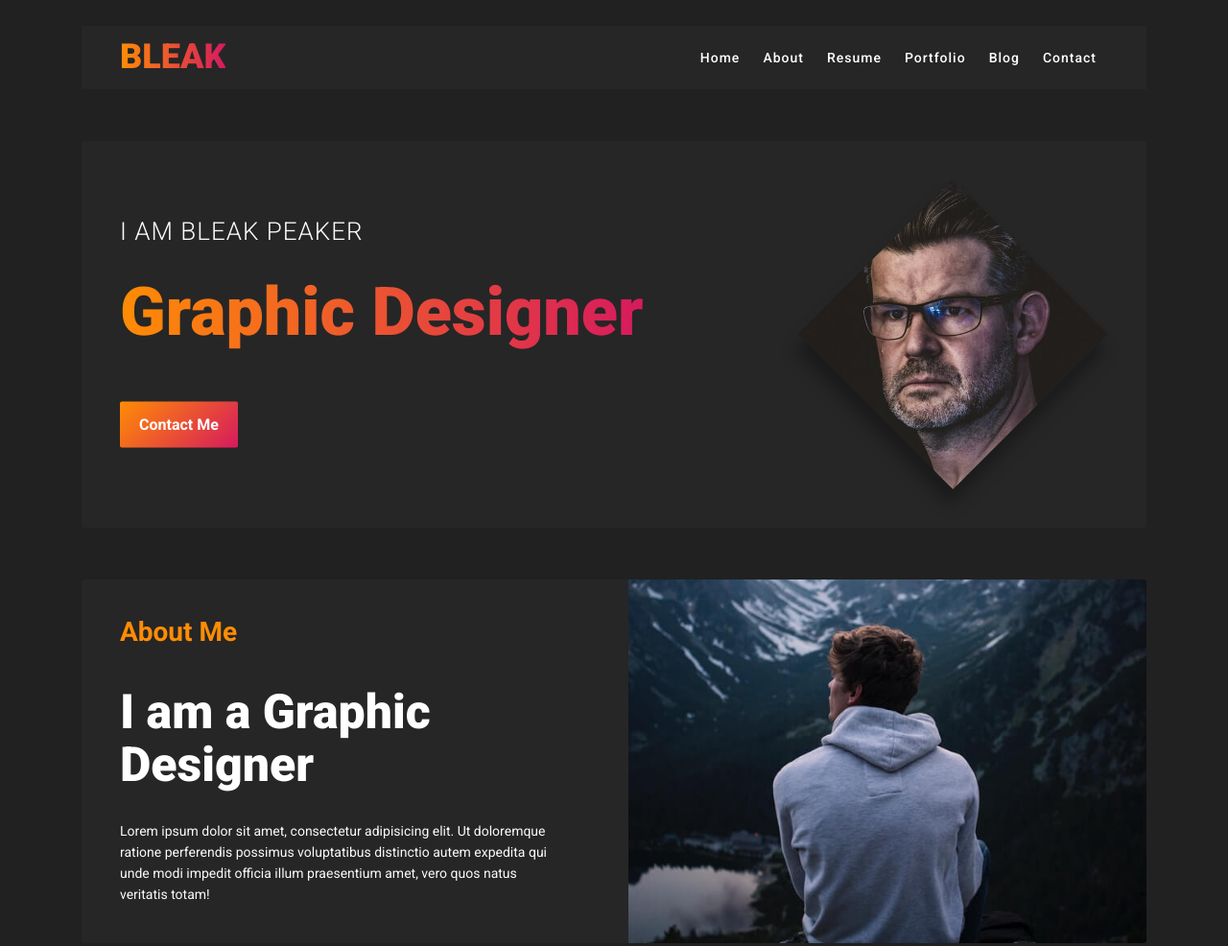
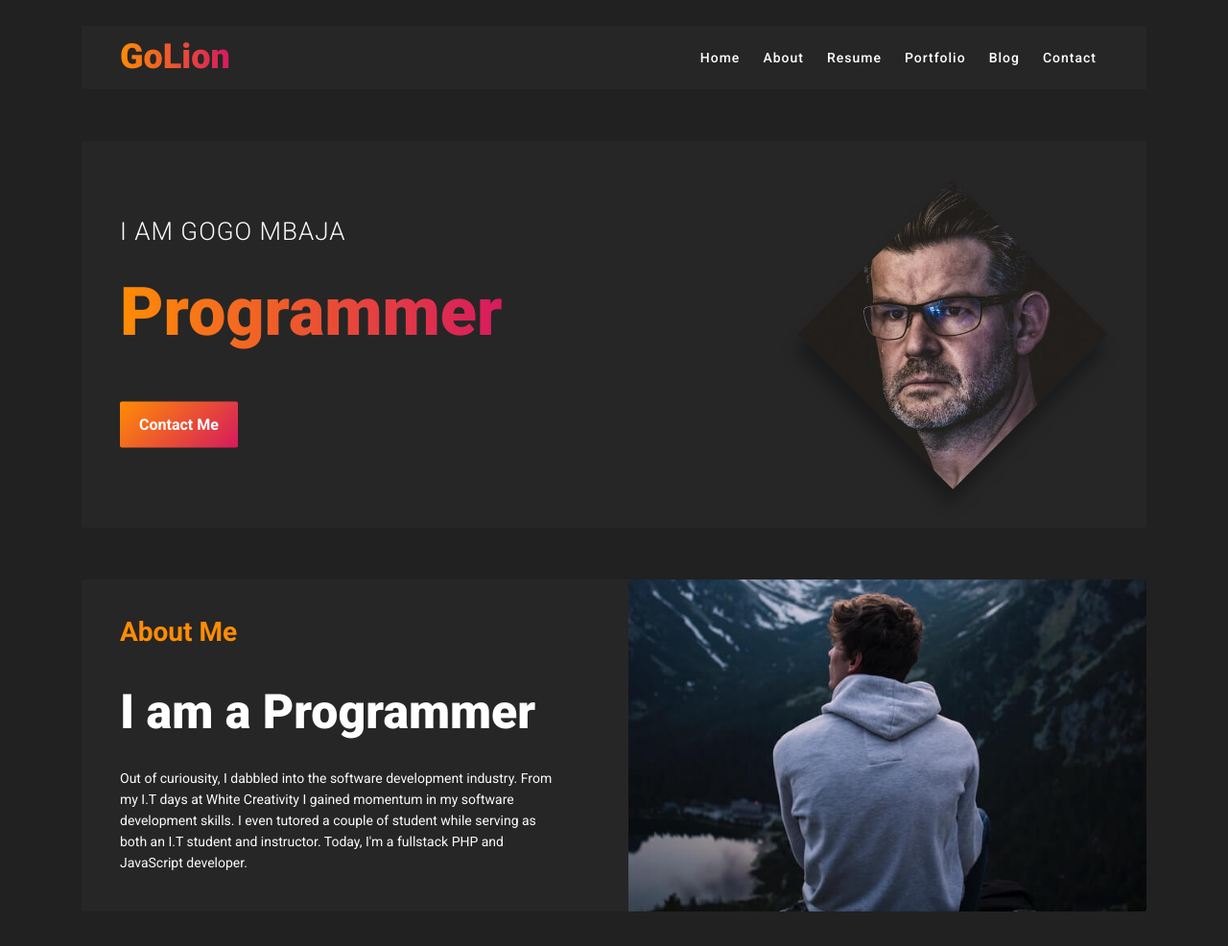
Before and after one commit to golion01/golion01.github.io, a plain HTML site: page index.html in a window 1280 px wide. Shown: the top 986 px of the page at 96% size. Drawn offline with Linux system fonts and the light colour scheme.

Commit message:
changes name and designation, about

```diff
--- a/index.html
+++ b/index.html
@@ -37,7 +37,7 @@
 
                 <!-- navbar brand or logo -->
                 <a href="#" class="navbar-brand">
-                    <h2>BLEAK</h2>
+                    <h2>GoLion</h2>
                 </a>
                 <!-- end navbar brand or logo -->
 
@@ -78,8 +78,8 @@
                     <div class="row justify-content-center">
                         <div class="col-md-8 col-sm-12 col-xs-12">
                             <div class="intro-caption">
-                                <span>I am Bleak Peaker</span>
-                                <h2>Graphic Designer</h2>
+                                <span>I am Gogo Mbaja</span>
+                                <h2>Programmer</h2>
                                 <button class="button">Contact Me</button>
                             </div>
                         </div>
@@ -108,9 +108,14 @@
                                 <h3>About Me</h3>
                             </div>
                             <div class="content">
-                                <h2>I am a Graphic Designer</h2>
-                                <p>Lorem ipsum dolor sit amet, consectetur adipisicing elit. Ut doloremque ratione perferendis possimus voluptatibus distinctio
-                                autem expedita qui unde modi impedit officia illum praesentium amet, vero quos natus veritatis totam!</p>
+                                <h2>I am a Programmer</h2>
+                                <p>
+                                    Out of curiousity, I dabbled into the software
+                                    development industry. From my I.T days at White Creativity
+                                    I gained momentum in my software development skills. I even tutored
+                                    a couple of student while serving as both an I.T student and instructor.
+                                    Today, I'm a fullstack PHP and JavaScript developer.
+                                </p>
                             </div>
                         </div>
                     </div>
```
